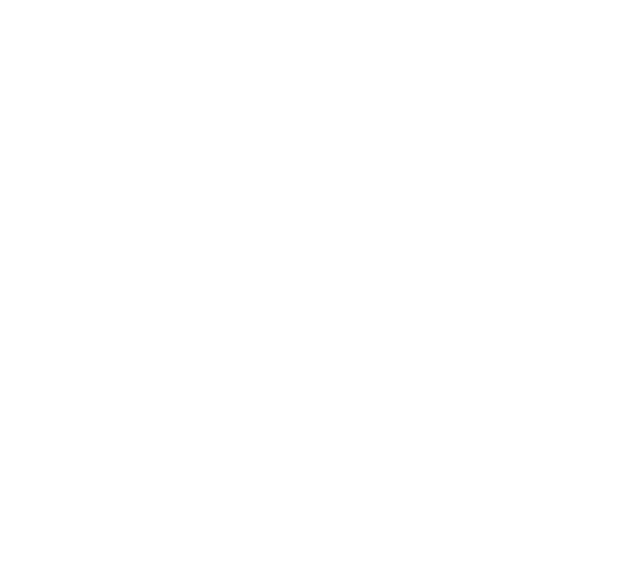
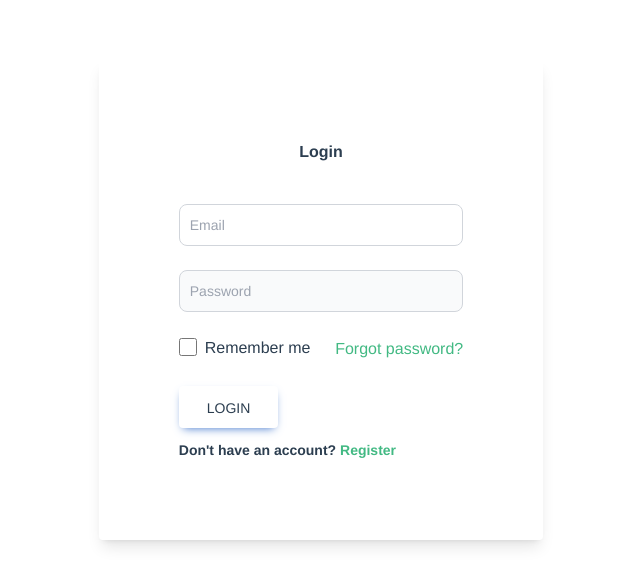
Before and after one commit to Znerf/dash-client, a Vue app: page /login in a window 1280 px wide. Before the commit this address had no page. Shown: the top 586 px of the page, without its empty margins (319-959 px from the left). Built offline with nearby package versions, Linux system fonts and the light colour scheme.

Commit message:
feat(login): UI

```diff
--- /dev/null
+++ b/src/components/LoginComponent.vue
@@ -0,0 +1,92 @@
+<template>
+  <section class="h-screen">
+  <div class="h-full">
+    <div class=" m-auto flex flex-wrap items-center justify-center lg:justify-between">
+
+      <div class="m-auto md:w-8/12 lg:w-5/12 xl:w-5/12 rounded overflow-hidden shadow-lg p-20">
+        <h1 class="font-bold mb-10">Login</h1>
+
+        <form>
+
+          <!-- Email input -->
+          <div class="relative mb-6" data-te-input-wrapper-init>
+            <input  v-model="email" type="text" id="first_name" class=" border border-gray-300 text-sm rounded-lg focus:ring-blue-500 focus:border-blue-500 block w-full p-2.5 " placeholder="Email" required>
+          </div>
+
+          <!-- Password input -->
+          <div class="relative mb-6" data-te-input-wrapper-init>
+            <input  v-model="password" type="password" id="first_name" class="bg-gray-50 border border-gray-300 text-gray-900 text-sm rounded-lg focus:ring-blue-500 focus:border-blue-500 block w-full p-2.5" placeholder="Password" required>
+          </div>
+
+          <div class="mb-6 flex items-center justify-between">
+            <div class="mb-[0.125rem] block min-h-[1.5rem] pl-[1.5rem]">
+              <input
+                class="relative float-left mt-[0.15rem] mr-[6px] -ml-[1.5rem] h-[1.125rem] w-[1.125rem]  rounded-[0.25rem] border-[0.125rem] border-solid border-neutral-300 hover:cursor-pointer "
+                type="checkbox" />
+              <label
+                class="inline-block pl-[0.12rem] hover:cursor-pointer">
+                Remember me
+              </label>
+            </div>
+            <a href="#!">Forgot password?</a>
+          </div>
+
+          <div class="text-center lg:text-left">
+            <button
+              type="button"
+              @click="submitForm"
+              class="m-auto inline-block rounded bg-primary px-7 pt-3 pb-2.5 text-sm font-medium shadow-[0_4px_9px_-4px_#3b71ca] transition duration-150 ease-in-out hover:bg-primary-600 hover:shadow-[0_8px_9px_-4px_rgba(59,113,202,0.3),0_4px_18px_0_rgba(59,113,202,0.2)] focus:bg-primary-600 ">
+              LOGIN
+            </button>
+            <p class="mt-2 mb-0 pt-1 text-sm font-semibold">
+              Don't have an account?
+              <a href="#">Register</a>
+            </p>
+            <!-- <p v-if="errors.length">
+              <b>Please correct the following error(s):</b>
+              <ul>
+                <li v-for="error in errors">{{ error }}</li>
+              </ul>
+            </p> -->
+          </div>
+        </form>
+      </div>
+    </div>
+  </div>
+</section>
+</template>
+
+<script>
+export default {
+  name: 'LoginComponent',
+  methods: {
+    submitForm() {
+      alert('Login Request successfully submitted')
+    },
+  },
+  data() {
+    return {
+      email: '',
+      password:''
+    }
+  },
+}
+</script>
+
+<!-- Add "scoped" attribute to limit CSS to this component only -->
+<style scoped>
+h3 {
+  margin: 40px 0 0;
+}
+ul {
+  list-style-type: none;
+  padding: 0;
+}
+li {
+  display: inline-block;
+  margin: 0 10px;
+}
+a {
+  color: #42b983;
+}
+</style>
--- /dev/null
+++ b/src/pages/LoginPage.vue
@@ -0,0 +1,34 @@
+<template>
+    <section class="h-screen">
+        <div class="m-auto w-10/12">
+            <LoginComponent />
+        </div>
+    </section>
+</template>
+
+<script>
+import LoginComponent from '../components/LoginComponent.vue'
+
+export default {
+  name: 'LoginPage',
+  components: { LoginComponent },
+}
+</script>
+
+<!-- Add "scoped" attribute to limit CSS to this component only -->
+<style scoped>
+h3 {
+  margin: 40px 0 0;
+}
+ul {
+  list-style-type: none;
+  padding: 0;
+}
+li {
+  display: inline-block;
+  margin: 0 10px;
+}
+a {
+  color: #42b983;
+}
+</style>
--- a/src/router/index.js
+++ b/src/router/index.js
@@ -1,6 +1,7 @@
 
 import { createRouter, createWebHistory } from 'vue-router'
 import HealthTests from '../pages/HealthTest.vue'
+import LoginPage from '../pages/LoginPage'
 
 const routes = [
     {
@@ -8,6 +9,11 @@
         name: 'HealthTest',
         component: HealthTests
     },
+    {
+        path: '/login',
+        name: 'Login',
+        component: LoginPage
+    },
 ]
 
 const router = createRouter({ history: createWebHistory(), routes })
```
Also changed, not shown: src/pages/Dashboard.vue (added).
